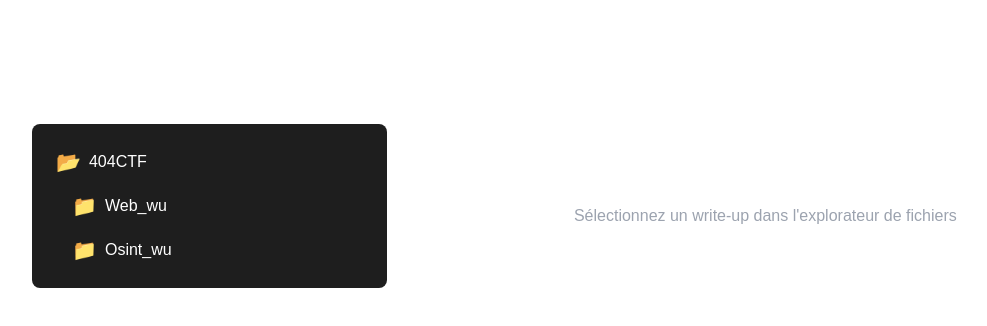
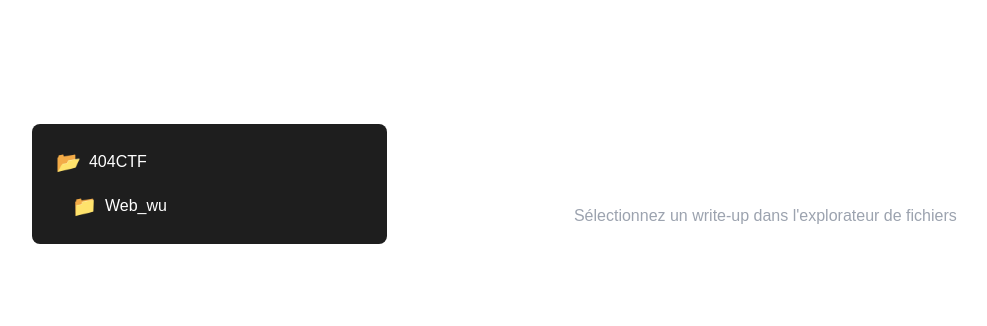
Before and after one commit to 4D4J/PortFolio, a React (Vite) app: page /writeups in a window 1280 px wide. Shown: the top 326 px of the page, without its empty margins (64-1051 px from the left). Built offline with nearby package versions, Linux system fonts and the light colour scheme.

Commit message:
remove osint in 404ctf

```diff
--- a/src/components/WriteUp/WriteUp_page.tsx
+++ b/src/components/WriteUp/WriteUp_page.tsx
@@ -70,11 +70,6 @@
                 content: rainbowrocketMd
               }
             ]
-          },
-          {
-            name: 'Osint_wu',
-            type: 'folder' as const,
-            children: []
           }
         ]
       }
```
